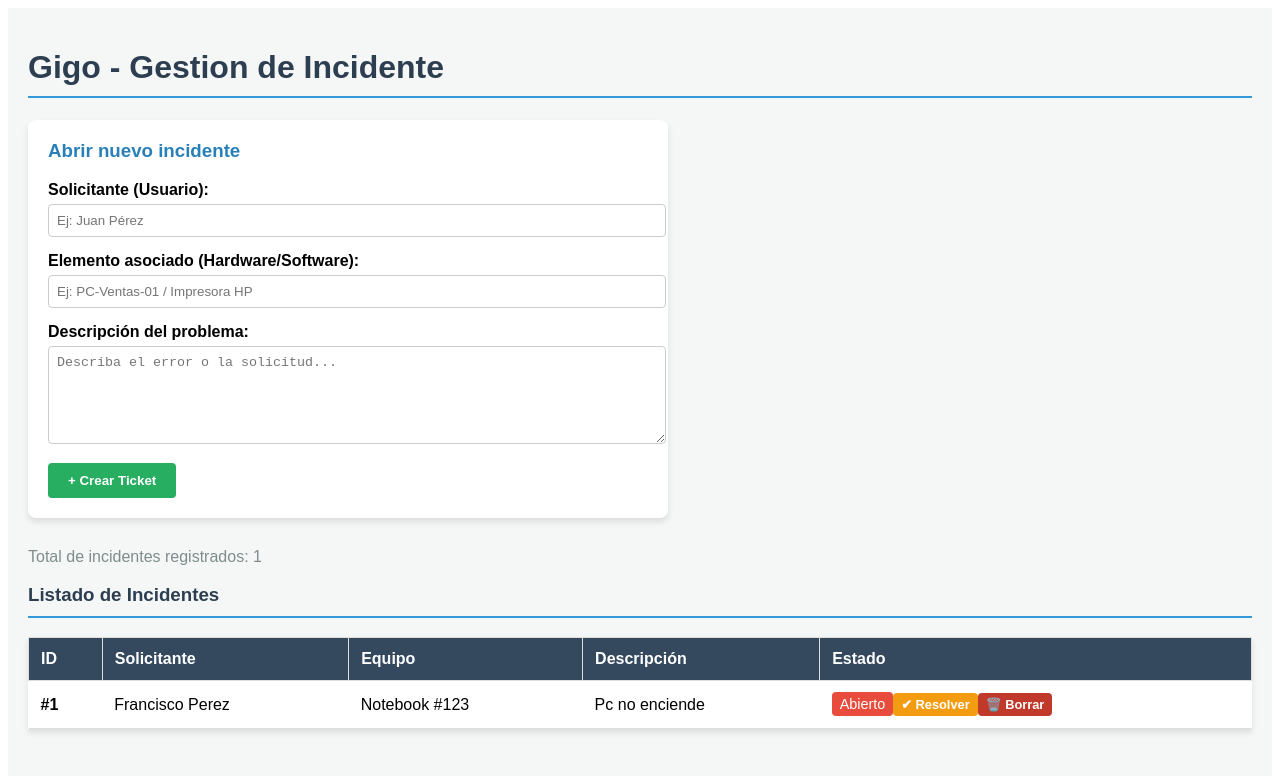
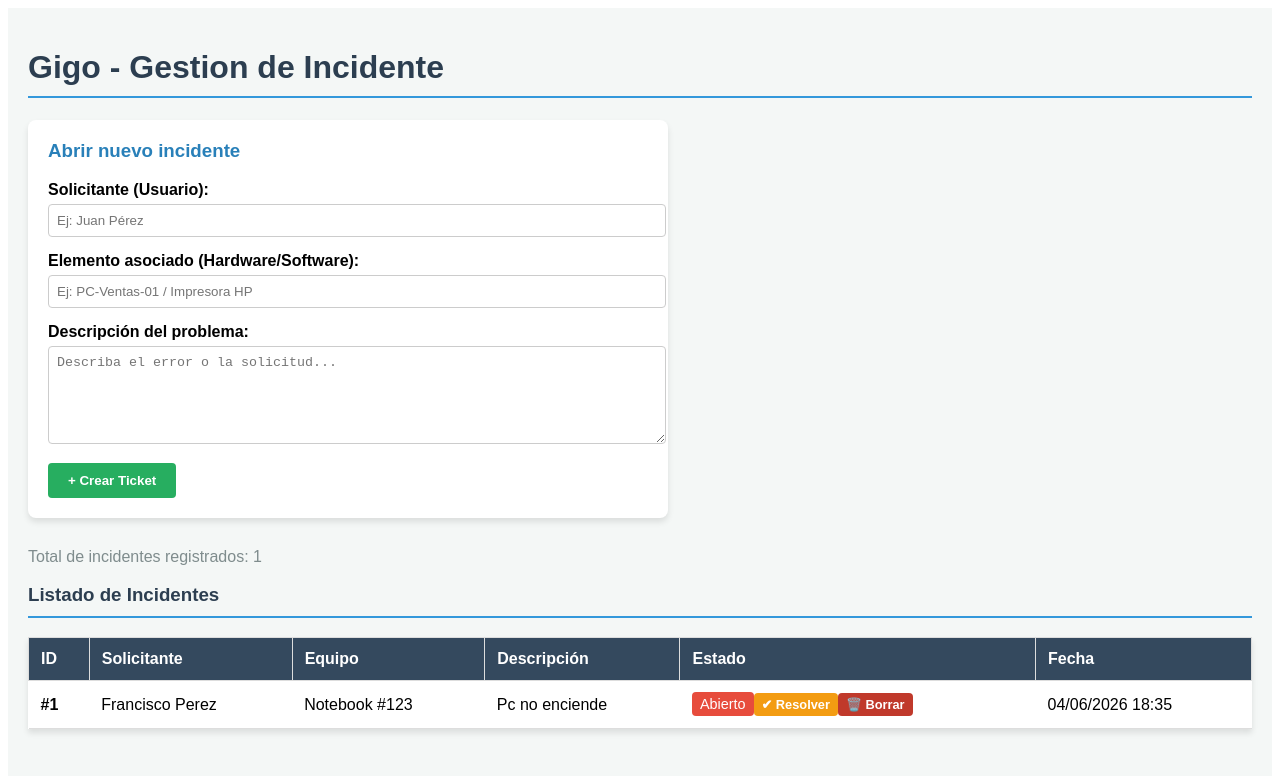
Before and after one commit to gabriel26293/gestion-tickets-gigo, an Angular app: page / in a window 1280 px wide. Shown: the top 776 px of the page. Built offline with nearby package versions, Linux system fonts and the light colour scheme.

Commit message:
Agregue una validacion atributo Date para mostrar la fecha y hora de creacion, y use pipe como medio para aplicarlo

```diff
--- a/src/app/app.html
+++ b/src/app/app.html
@@ -43,6 +43,7 @@
           <th style="padding: 12px; border: 1px solid #ddd;">Equipo</th>
           <th style="padding: 12px; border: 1px solid #ddd;">Descripción</th>
           <th style="padding: 12px; border: 1px solid #ddd;">Estado</th>
+          <th style="padding: 12px; border: 1px solid #ddd;">Fecha</th>
         </tr>
       </thead>
 
@@ -54,6 +55,7 @@
             <td style="padding: 12px;">{{ ticket.equipoAsignado }}</td>
             <td style="padding: 12px;">{{ ticket.descripcion }}</td>
 
+
             <td style="padding: 12px;">
               @if (ticket.abierto) {
                 <span style="background-color: #e74c3c; color: white; padding: 4px 8px; border-radius: 4px; font-size: 0.9em;">Abierto</span>
@@ -64,8 +66,8 @@
               <button (click)="eliminarTicket(ticket.id_ticket)" style="background-color: #c0392b; color: white; border: none; padding: 4px 8px; border-radius: 4px; cursor: pointer; font-size: 0.8em; font-weight: bold;">
                 🗑️ Borrar
               </button>
-
             </td>
+            <td style="padding: 12px;">{{ ticket.fechaCreacion | date:'dd/MM/yyyy HH:mm' }}</td>
           </tr>
         } @empty {
           <tr>
--- a/src/app/app.ts
+++ b/src/app/app.ts
@@ -1,6 +1,7 @@
 import { Component } from '@angular/core';
 import { FormsModule } from '@angular/forms';
 import { TicketService, Ticket } from './ticket.service';
+import { DatePipe } from '@angular/common';
 
 //mudado#1 a service
 /*
@@ -14,7 +15,7 @@ interface Ticket{
 
 @Component({
   selector: 'app-root',
-  imports: [FormsModule],
+  imports: [FormsModule, DatePipe],
   templateUrl: './app.html',
   styleUrl: './app.css'
 })
@@ -85,7 +86,7 @@ export class App { //clase principal
   //parte de la mudanza hace esto: que la pantalla solo avisa y el servicio trabaja
   crearTicket() {
     if (this.nuevoSolicitante == '' || this.nuevaDescripcion == '') {
-      alert ("Por favor, complete al menos el solicitante y la descripcion.");
+      alert ("Por favor, complete los datos del solicitante y la descripcion.");
       return;
     }
 
--- a/src/app/ticket.service.ts
+++ b/src/app/ticket.service.ts
@@ -6,6 +6,7 @@ export interface Ticket{
   descripcion: string;
   equipoAsignado: string;
   abierto: boolean;
+  fechaCreacion: Date;
 }
 
 @Injectable({
@@ -19,7 +20,8 @@ export class TicketService {
     solicitante: "Francisco Perez",
     descripcion: "Pc no enciende",
     equipoAsignado: "Notebook #123",
-    abierto: true
+    abierto: true,
+    fechaCreacion: new Date ('2026-06-04T18:35:25'),
     }
   ];
 
@@ -47,7 +49,8 @@ export class TicketService {
       solicitante: solicitanteIngresado,
       equipoAsignado: equipoIngresado,
       descripcion: descripcionIngresada,
-      abierto: true
+      abierto: true,
+      fechaCreacion: new Date(),
     };
 
     this.listaTickets.push(nuevoIncidente);
```
